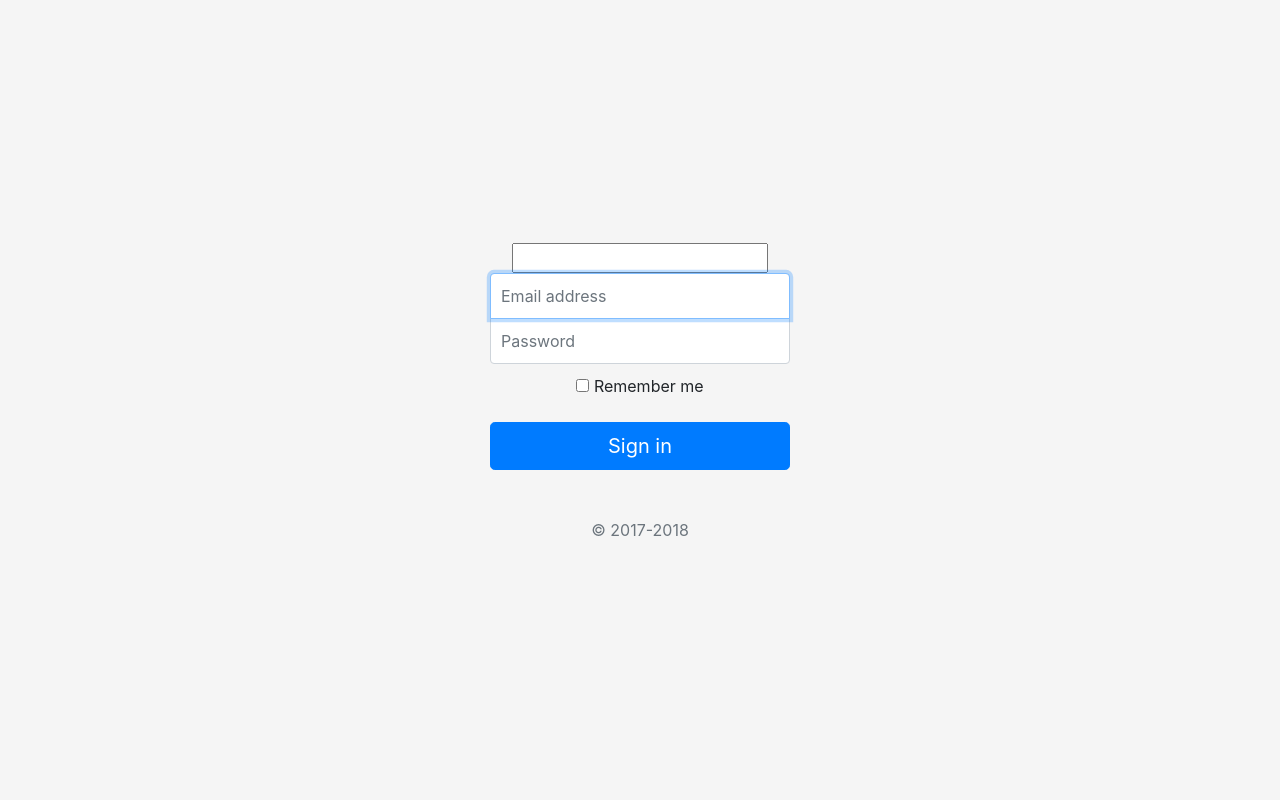
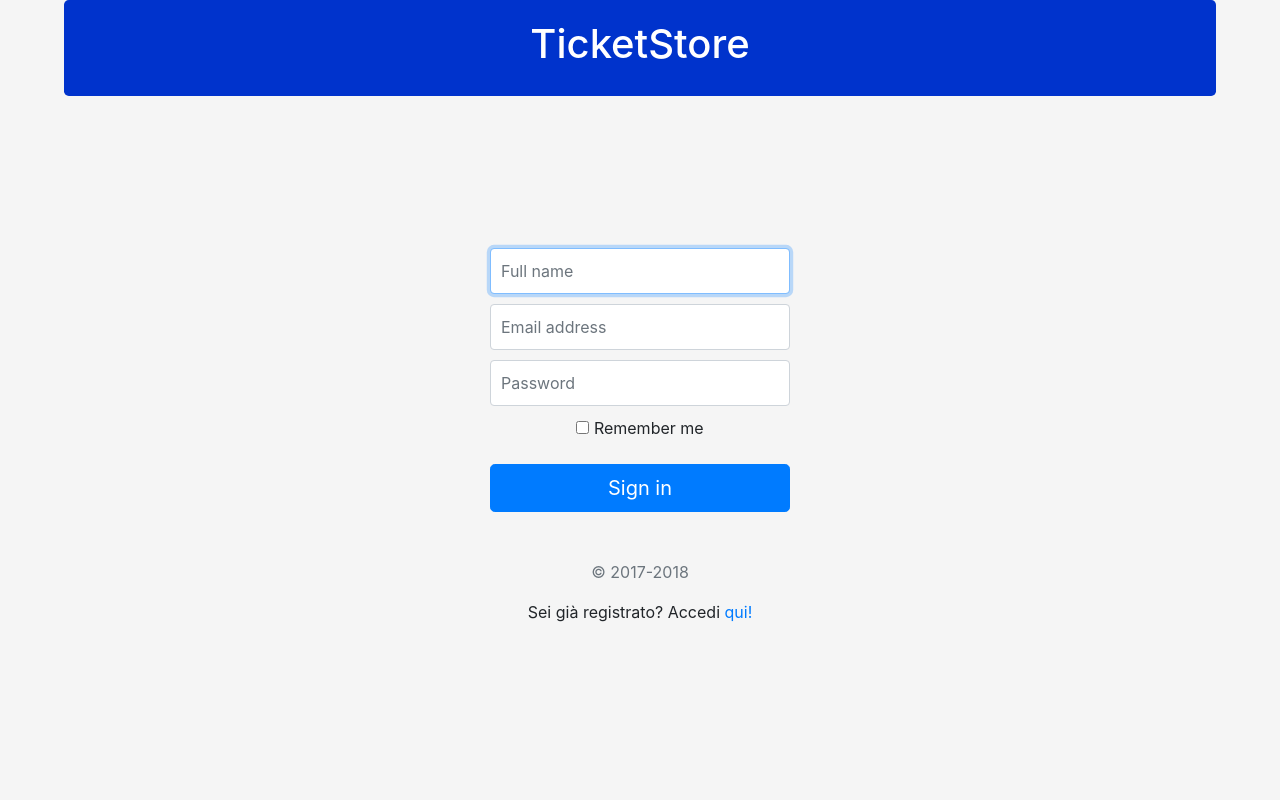
Before and after one commit to Xarkan/progweb, a PHP site: page /html_css/signin.html in a window 1280 px wide. Run offline with PHP 8.4, Linux system fonts and the light colour scheme; some libraries are stand-ins or nearby versions.

Commit message:
ritocchi FDBmanager e styling login e signin

```diff
--- a/Biglietti/html_css/login.html
+++ b/Biglietti/html_css/login.html
@@ -16,12 +16,12 @@
 
   </head>
 
+  <body class="text-center">
   <div class="jumbotron text-center" id="header">
   <h1>TicketStore</h1>
 </div>
 
-  <!--<body class="text-center">
-    <header class="banner">
+    <!--<header class="banner">
       <a class="Home" href="#">TicketStore</a>
     </header>-->
 
--- a/Biglietti/html_css/signin.css
+++ b/Biglietti/html_css/signin.css
@@ -7,10 +7,26 @@ body {
   display: -ms-flexbox;
   display: flex;
   -ms-flex-align: center;
+  flex-direction: column;
   align-items: center;
-  padding-top: 40px;
   padding-bottom: 40px;
   background-color: #f5f5f5;
+}
+
+#header {
+  background-color: #0033cc;
+  color: #FFFFFF;
+  width: 90%;
+  padding: 20px;
+}
+
+#header a {
+  color: white;
+  text-decoration: none;
+}
+
+#header a:hover {
+  color: white;
 }
 
 .form-signin {
@@ -33,12 +49,14 @@ body {
   z-index: 2;
 }
 .form-signin input[type="email"] {
-  margin-bottom: -1px;
-  border-bottom-right-radius: 0;
-  border-bottom-left-radius: 0;
+  margin-bottom: 10px;
+  border-radius: 3;
 }
 .form-signin input[type="password"] {
   margin-bottom: 10px;
-  border-top-left-radius: 0;
-  border-top-right-radius: 0;
+  border-radius: 3;
 }
+.form-signin input[type="name"] {
+  margin-bottom: 10px;
+border-radius: 3;
+}
--- a/Biglietti/html_css/signin.html
+++ b/Biglietti/html_css/signin.html
@@ -17,21 +17,34 @@
   </head>
 
   <body class="text-center">
-    <form class="form-signin">
 
-      <label for="inputName" class="sr-only">Name Surname</label>
-      <input type="name" name="">
+    <div class="jumbotron text-center" id="header">
+      <h1>
+        <a href="Home.html">TicketStore</a></h1>
+    </div>
+
+    <form method="post" action="signin_data.php" class="form-signin">
+
+      <label for="inputName" class="sr-only">Full name</label>
+      <input type="name" id="inputName" name="nome" class="form-control" placeholder="Full name" required autofocus>
+
       <label for="inputEmail" class="sr-only">Email address</label>
-      <input type="email" id="inputEmail" class="form-control" placeholder="Email address" required autofocus>
+      <input type="email" id="inputEmail" name="mail" class="form-control" placeholder="Email address" required autofocus>
+
       <label for="inputPassword" class="sr-only">Password</label>
-      <input type="password" id="inputPassword" class="form-control" placeholder="Password" required>
+      <input type="password" id="inputPassword" name="psw" class="form-control" placeholder="Password" required>
+
       <div class="checkbox mb-3">
         <label>
           <input type="checkbox" value="remember-me"> Remember me
         </label>
       </div>
+
       <button class="btn btn-lg btn-primary btn-block" type="submit">Sign in</button>
+
       <p class="mt-5 mb-3 text-muted">&copy; 2017-2018</p>
+      <p>Sei già registrato? Accedi<a href="login.html"> qui!</a></p>
     </form>
+
   </body>
 </html>
```
Also changed, not shown: Biglietti/Entity/EBiglietto.php (+12 -3 lines), Biglietti/Entity/EUtente.php (+2 -6 lines), Biglietti/Foundation/FDBmanager.php (+20 -23 lines), Biglietti/html_css/login.css (+3 -18 lines).
